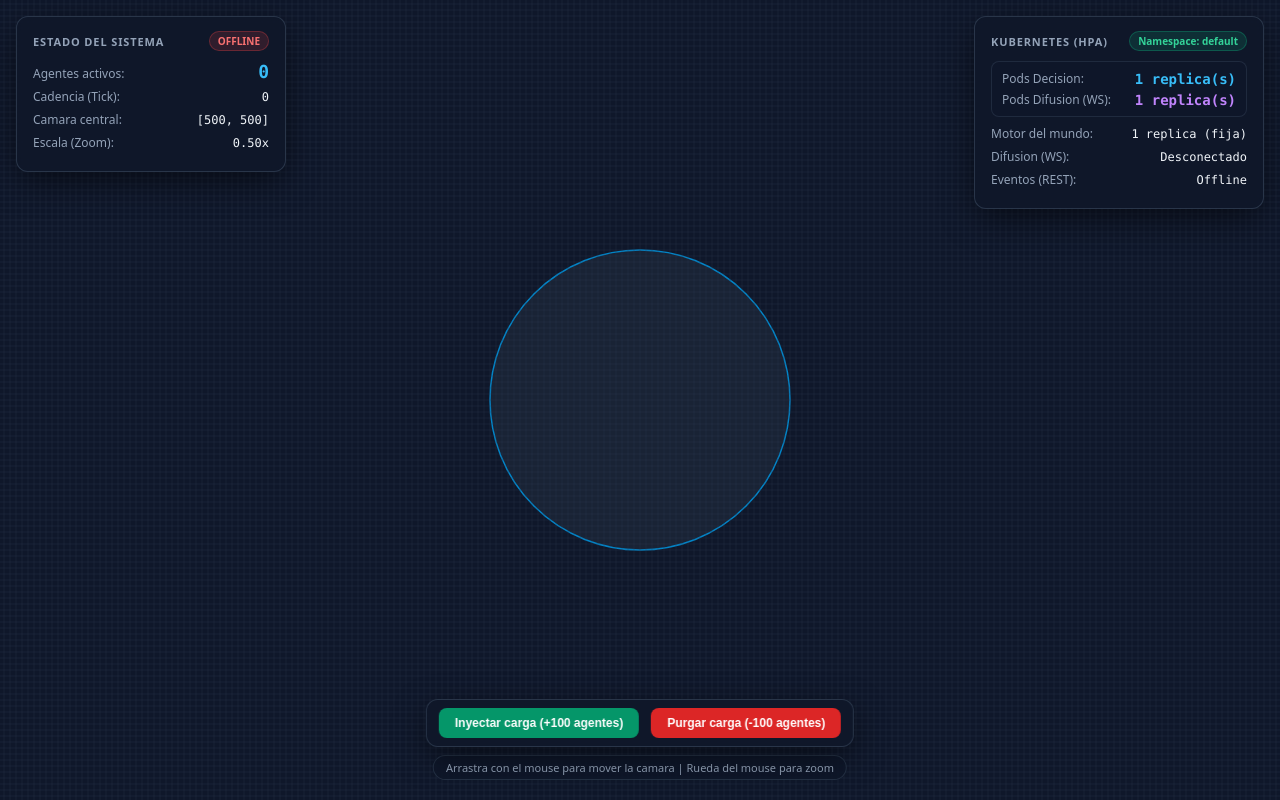
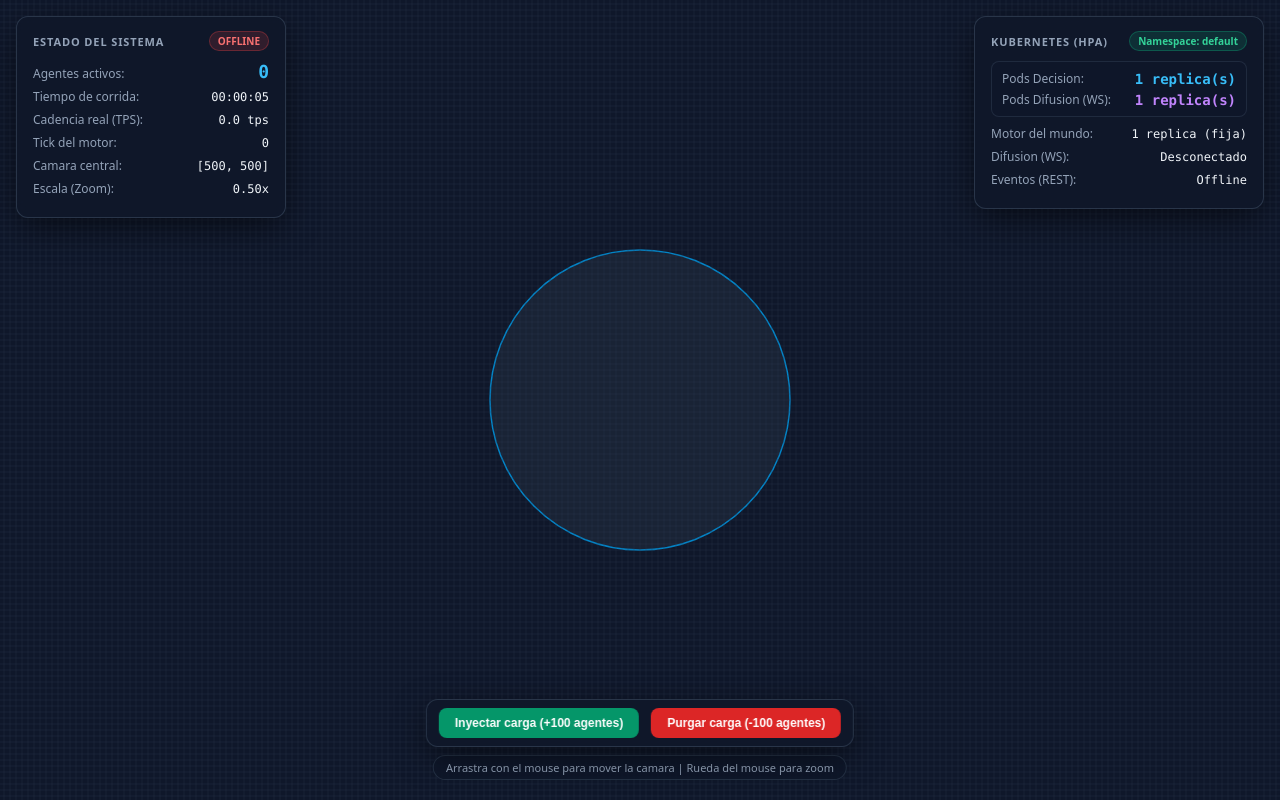
Before and after one commit to BenjaminAvalos8/Escalamiento_con_Kubernetes, a React (Vite) app in the folder client/: page / in a window 1280 px wide. Built offline with nearby package versions, Linux system fonts and the light colour scheme; no server answers.

Commit message:
feat(ui): cronometro de simulacion y calculo de tps real en dashboard (HU14)

```diff
--- a/client/src/App.jsx
+++ b/client/src/App.jsx
@@ -1,4 +1,4 @@
-import { useState, useEffect } from 'react'
+import { useState, useEffect, useRef } from 'react'
 import { io } from 'socket.io-client'
 import './App.css'
 import ContadorAgentes from './components/ContadorAgentes.jsx'
@@ -12,6 +12,9 @@ function App() {
   const [replicasDecision, setReplicasDecision] = useState(1)
   const [replicasDifusion, setReplicasDifusion] = useState(1)
   const [camInfo, setCamInfo] = useState({ cellX: 500, cellY: 500, zoom: '0.50' })
+  const [tps, setTps] = useState(0)
+  const [segundosTranscurridos, setSegundosTranscurridos] = useState(0)
+  const ticksRecibidosRef = useRef(0)
 
   useEffect(() => {
     fetch('/health-eventos')
@@ -42,6 +45,12 @@ function App() {
     fetchMetricas()
     const intervalMetricas = setInterval(fetchMetricas, 2000)
 
+    const timerInterval = setInterval(() => {
+      setSegundosTranscurridos(s => s + 1)
+      setTps(ticksRecibidosRef.current)
+      ticksRecibidosRef.current = 0
+    }, 1000)
+
     const socket = io({
       path: '/socket.io',
       transports: ['websocket', 'polling'],
@@ -56,6 +65,7 @@ function App() {
     })
 
     socket.on('mundo:estado', (data) => {
+      ticksRecibidosRef.current += 1
       if (Array.isArray(data?.agentes)) {
         setAgentes(data.agentes)
         setTick(data.tick || 0)
@@ -64,6 +74,7 @@ function App() {
 
     return () => {
       clearInterval(intervalMetricas)
+      clearInterval(timerInterval)
       socket.disconnect()
     }
   }, [])
@@ -109,7 +120,20 @@ function App() {
             <ContadorAgentes agentes={agentes.length} />
 
             <div className="hud-row">
-              <span>Cadencia (Tick):</span>
+              <span>Tiempo de corrida:</span>
+              <span className="val">{(() => {
+                const min = String(Math.floor(segundosTranscurridos / 60)).padStart(2, '0');
+                const seg = String(segundosTranscurridos % 60).padStart(2, '0');
+                const hrs = Math.floor(segundosTranscurridos / 3600);
+                return hrs > 0 ? `${hrs}:${min}:${seg}` : `00:${min}:${seg}`;
+              })()}</span>
+            </div>
+            <div className="hud-row">
+              <span>Cadencia real (TPS):</span>
+              <span className="val">{tps.toFixed(1)} tps</span>
+            </div>
+            <div className="hud-row">
+              <span>Tick del motor:</span>
               <span className="val">{tick}</span>
             </div>
             <div className="hud-row">
```
